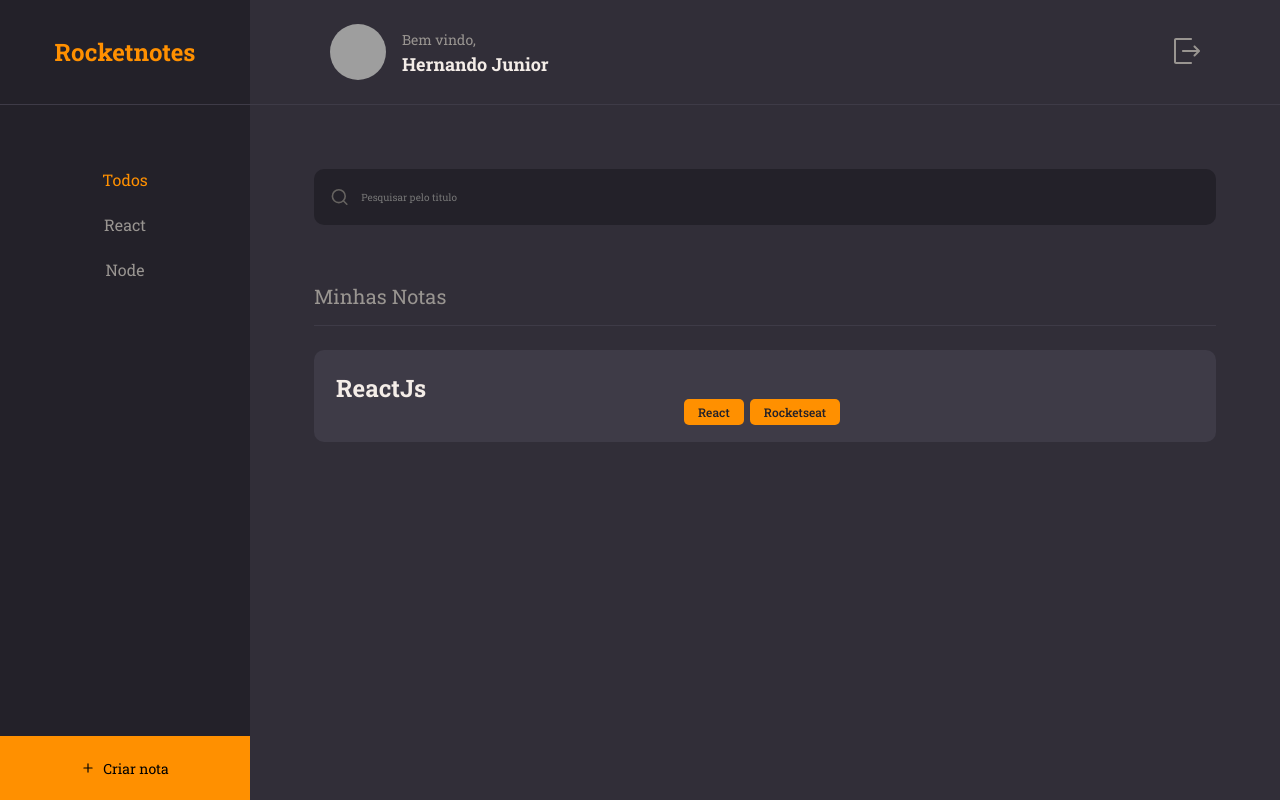
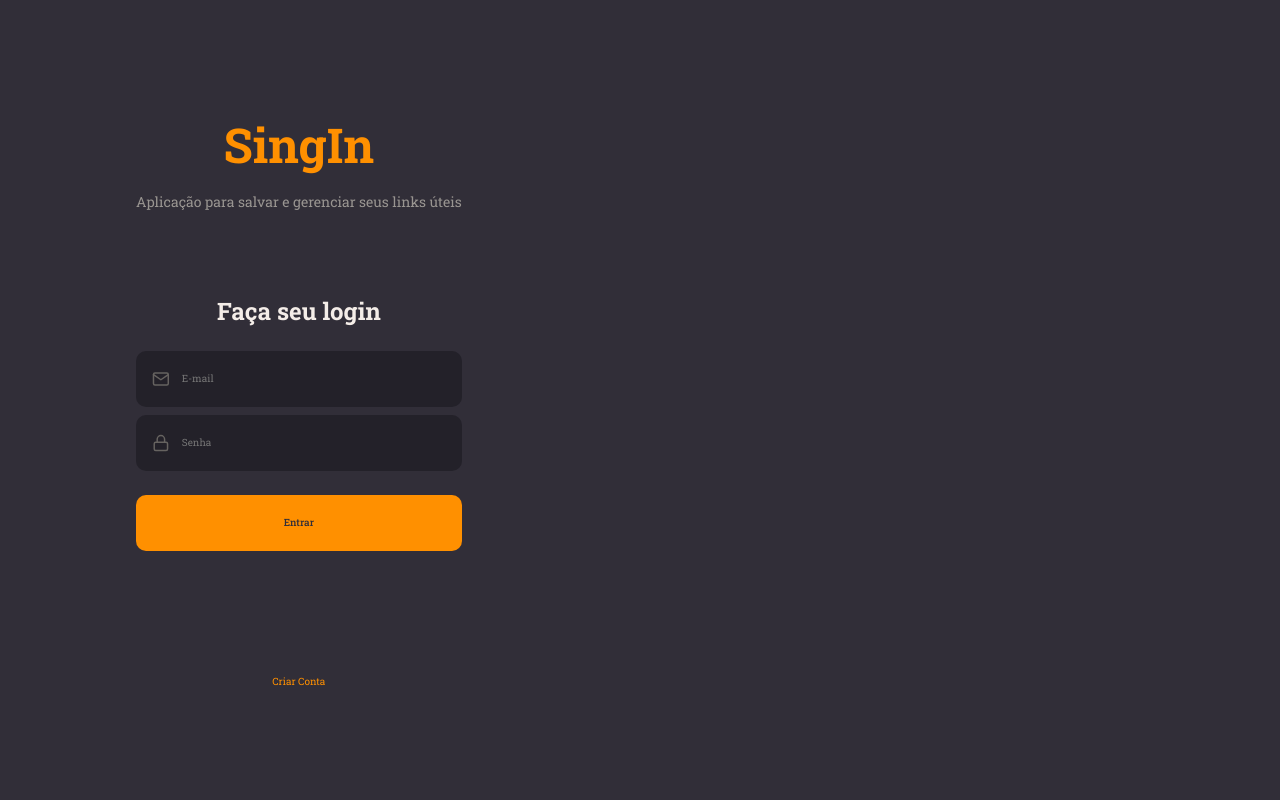
Before and after one commit to HernandoJunior/react_rocketnotes, a React (Vite) app: page / in a window 1280 px wide. Built offline with nearby package versions, Linux system fonts and the light colour scheme; grey boxes are pictures that could not be loaded.

Commit message:
add SignIn page and create new component

```diff
--- a/src/main.jsx
+++ b/src/main.jsx
@@ -1,6 +1,6 @@
 import React from 'react'
 import ReactDOM from 'react-dom/client'
-import { Home } from './pages/Home'
+import { SingIn } from './pages/SignIn'
 import { ThemeProvider } from 'styled-components'
 import GlobalStyles from './Styles/global'
 import theme from './Styles/theme'
@@ -9,7 +9,7 @@
   <React.StrictMode>
     <ThemeProvider theme= { theme }>
       <GlobalStyles/>
-      <Home/>
+      <SingIn/>
     </ThemeProvider>
   </React.StrictMode>,
 )
--- a/src/pages/Home/index.jsx
+++ b/src/pages/Home/index.jsx
@@ -32,7 +32,7 @@
             title: 'ReactJs',
             tags: [
               { id: '1', name: 'React' },
-              { id: '2', name: 'Rocketseat' },
+              { id: '2', name: 'NodeJs' },
             ]
           }}/>
         </Section>
--- /dev/null
+++ b/src/pages/SignIn/index.jsx
@@ -0,0 +1,34 @@
+import { Container, Form } from './style'
+import {FiMail, FiLock} from 'react-icons/fi'
+
+import { Input } from '../../components/Input'
+import { Button } from '../../components/Button'
+
+export function SingIn(){
+  return(
+    <Container>
+      <Form>
+
+        <h1>SingIn</h1>
+        <p>Aplicação para salvar e gerenciar seus links úteis</p>
+        <h2>Faça seu login</h2>
+
+        <Input
+        placeholder='E-mail'
+        type='text'
+        icon= {FiMail}
+        />
+
+        <Input
+        placeholder='Senha'
+        type='password'
+        icon= {FiLock}
+        />
+
+        <Button title='Entrar'/>
+
+        <a href="">Criar Conta</a>
+      </Form>
+    </Container>
+  )
+}
--- /dev/null
+++ b/src/pages/SignIn/style.js
@@ -0,0 +1,42 @@
+import styled from "styled-components";
+
+export const Container = styled.div`
+  height: 100vh;
+
+  display: flex;
+  align-items: stretch;
+`
+
+export const Form = styled.form`
+  padding: 0 136px;
+
+  display: flex;
+  flex-direction: column;
+  justify-content: center;
+  align-items: center;
+
+  text-align: center;
+
+  > h1 {
+    font-size: 48px;
+    color: ${({ theme }) => theme.COLORS.ORANGE};
+  }
+
+  > h2 {
+    font-size: 24px;
+    margin-top: 84px;
+    margin-bottom: 24px;
+  }
+
+  > p {
+    margin-top: 16px;
+    font-size: 14px;
+    color: ${({ theme }) => theme.COLORS.GRAY_100};
+  }
+
+  > a {
+    margin-top: 124px;
+    color: ${({ theme }) => theme.COLORS.ORANGE };
+    text-decoration: none;
+  }
+`
```
